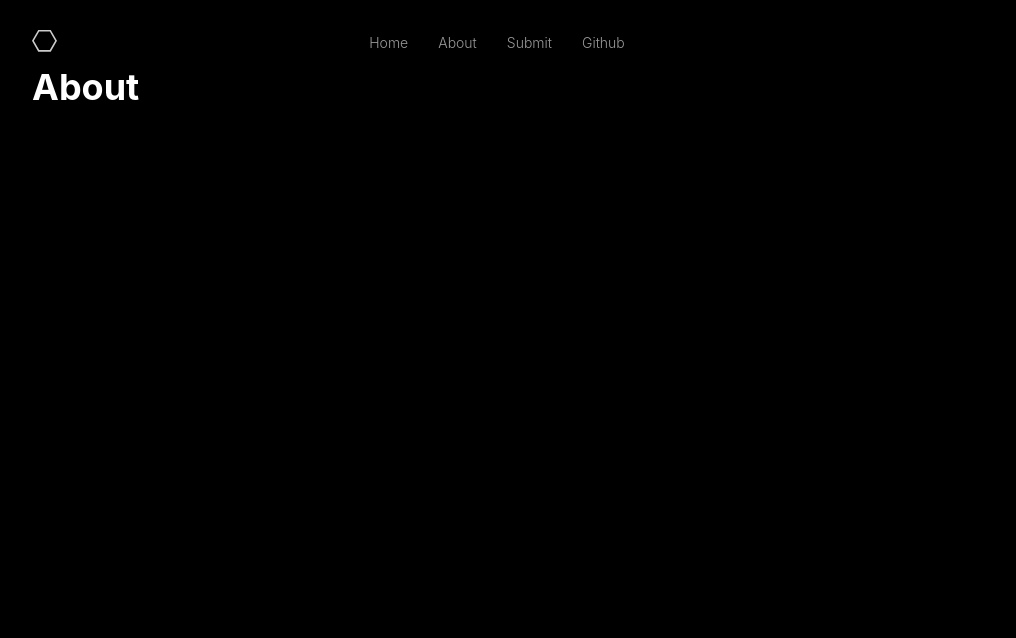
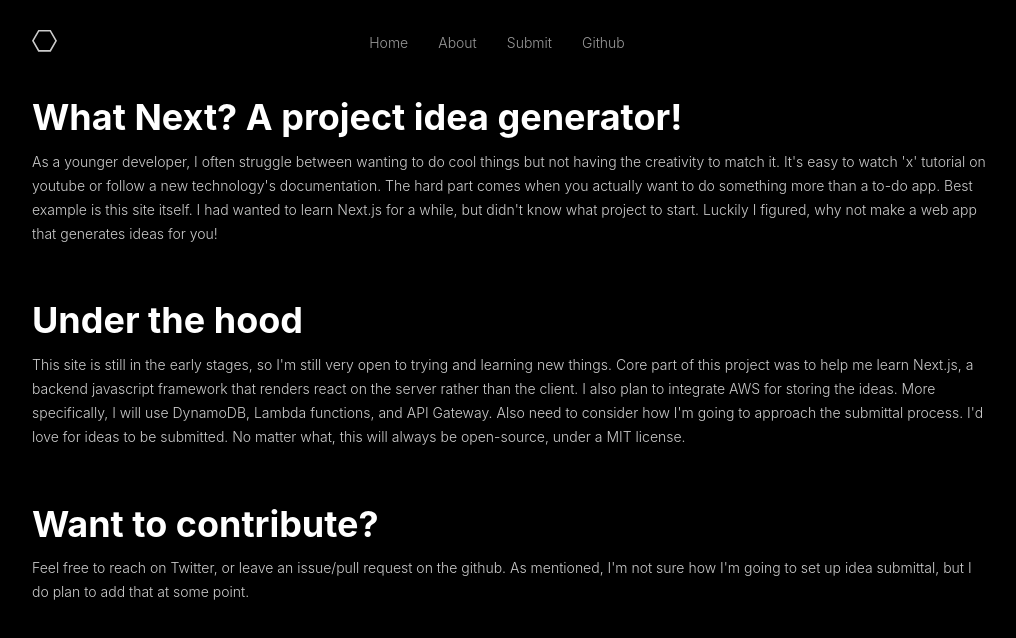
Before and after one commit to timothyac/what-next, a Next.js app: page /about in a window 1280 px wide. Shown: the top 638 px of the page, without its empty margins (128-1144 px from the left). Built offline with nearby package versions, Linux system fonts and the light colour scheme.

Commit message:
About page content

```diff
--- a/pages/about.js
+++ b/pages/about.js
@@ -2,8 +2,36 @@ import Layout from "../components/Layout";
 
 const about = () => (
   <Layout>
-    <div>
-      <h1>About</h1>
+    <div className="pt">
+      <h1>What Next? A project idea generator!</h1>
+      <p>
+        As a younger developer, I often struggle between wanting to do cool
+        things but not having the creativity to match it. It's easy to watch 'x'
+        tutorial on youtube or follow a new technology's documentation. The hard
+        part comes when you actually want to do something more than a to-do app.
+        Best example is this site itself. I had wanted to learn Next.js for a
+        while, but didn't know what project to start. Luckily I figured, why not
+        make a web app that generates ideas for you!
+      </p>
+      <br />
+      <h1>Under the hood</h1>
+      <p>
+        This site is still in the early stages, so I'm still very open to trying
+        and learning new things. Core part of this project was to help me learn
+        Next.js, a backend javascript framework that renders react on the server
+        rather than the client. I also plan to integrate AWS for storing the
+        ideas. More specifically, I will use DynamoDB, Lambda functions, and API
+        Gateway. Also need to consider how I'm going to approach the submittal
+        process. I'd love for ideas to be submitted. No matter what, this will
+        always be open-source, under a MIT license.
+      </p>
+      <br />
+      <h1>Want to contribute?</h1>
+      <p>
+        Feel free to reach on Twitter, or leave an issue/pull request on the
+        github. As mentioned, I'm not sure how I'm going to set up idea
+        submittal, but I do plan to add that at some point.
+      </p>
     </div>
   </Layout>
 );
```
